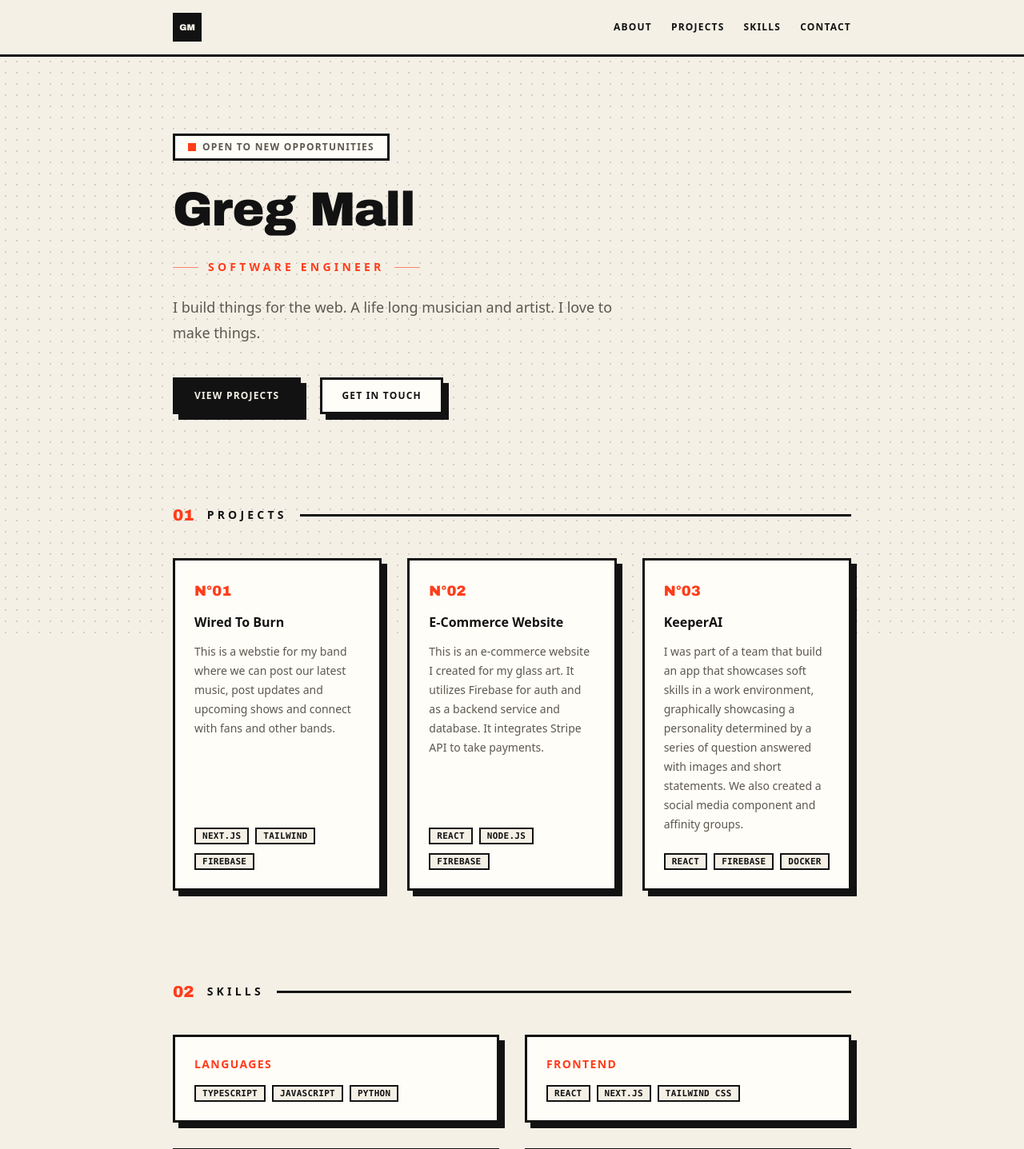
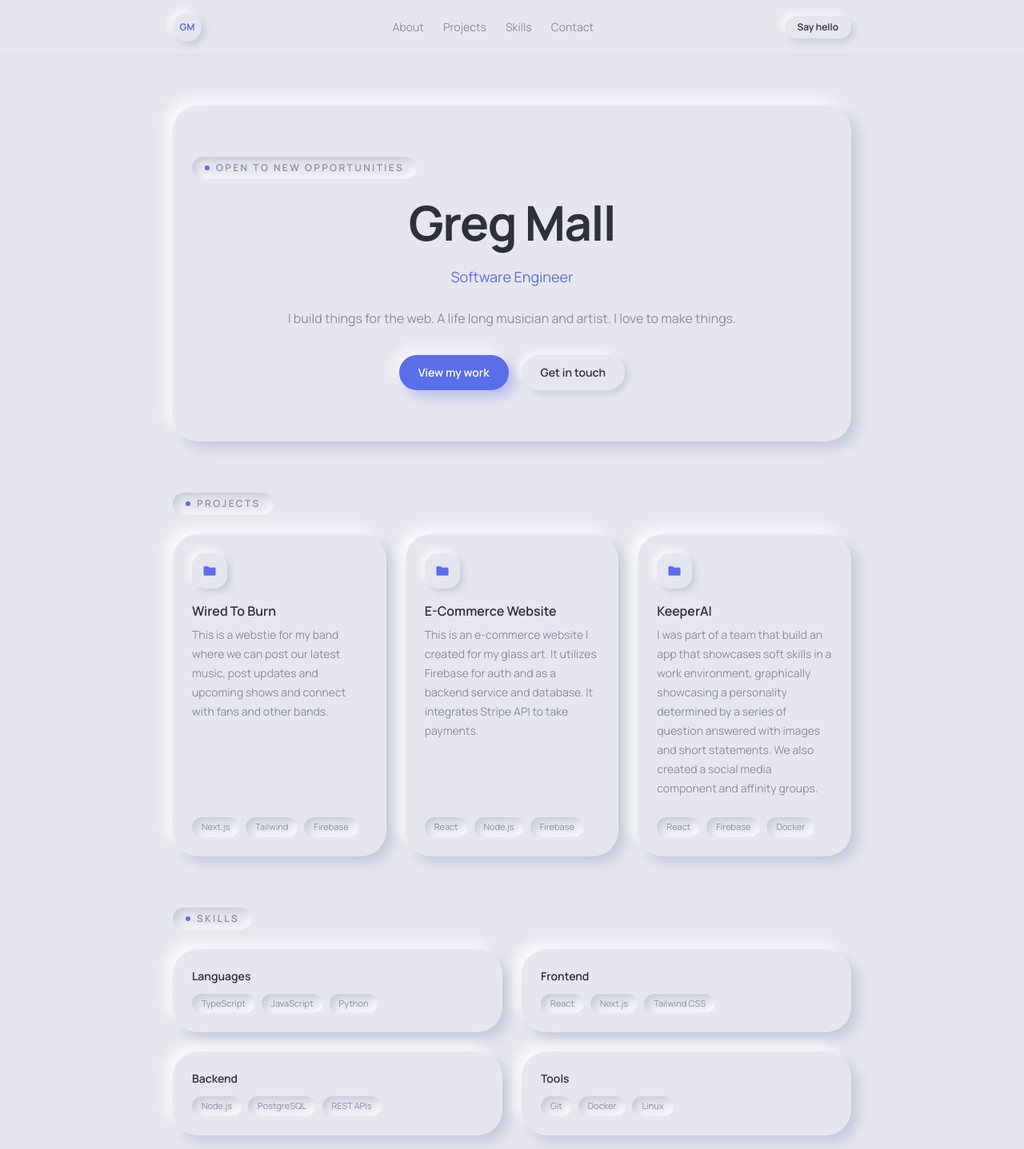
Before and after one commit to gregmall/new_portfolio, a Next.js app: page / in a window 1280 px wide. Shown: the top 1437 px of the page at 80% size. Built offline with nearby package versions, Linux system fonts and the light colour scheme.

Commit message:
new-look-16

```diff
--- a/app/functions.tsx
+++ b/app/functions.tsx
@@ -2,51 +2,7 @@
 
 import { useState, useEffect } from "react";
 
-export function Rule({ className = "" }: { className?: string }) {
-  return <span className={`h-0.75 flex-1 bg-foreground ${className}`} />;
-}
-
-export function SectionHeading({
-  index,
-  children,
-}: {
-  index: string;
-  children: React.ReactNode;
-}) {
-  return (
-    <h2 className="flex items-center gap-4">
-      <span className="font-display text-xl text-accent">{index}</span>
-      <span className="text-sm font-bold uppercase tracking-[0.3em] text-foreground">
-        {children}
-      </span>
-      <Rule />
-    </h2>
-  );
-}
-
-export function Panel({
-  children,
-  className = "",
-}: {
-  children: React.ReactNode;
-  className?: string;
-}) {
-  return (
-    <div className={`brutal-border brutal-shadow bg-card ${className}`}>
-      {children}
-    </div>
-  );
-}
-
-export function Tag({ children }: { children: React.ReactNode }) {
-  return (
-    <span className="border-2 border-foreground bg-background px-2 py-0.5 font-mono text-[11px] font-bold uppercase tracking-wide text-foreground">
-      {children}
-    </span>
-  );
-}
-
-export function PrintDate() {
+export function LastUpdated() {
   const [date, setDate] = useState<string | null>(null);
 
   useEffect(() => {
@@ -57,5 +13,69 @@ export function PrintDate() {
     getDate();
   }, []);
 
-  return <span>Printed {date ?? "--.--.--"}</span>;
+  return <span>Updated {date ?? "--.--.--"}</span>;
 }
+
+export function SectionLabel({ children }: { children: React.ReactNode }) {
+  return (
+    <h2 className="inline-flex items-center gap-2 self-start rounded-full bg-card px-4 py-1.5 text-xs font-semibold uppercase tracking-[0.2em] text-muted neu-inset">
+      <span className="h-1.5 w-1.5 rounded-full bg-accent" />
+      {children}
+    </h2>
+  );
+}
+
+export function NeuCard({
+  children,
+  className = "",
+  as = "div",
+  href,
+  external = false,
+}: {
+  children: React.ReactNode;
+  className?: string;
+  as?: "div" | "a";
+  href?: string;
+  external?: boolean;
+}) {
+  const classes = `neu-raised neu-press flex flex-col rounded-[2rem] bg-card ${className}`;
+
+  if (as === "a" && href) {
+    return (
+      <a
+        href={href}
+        target={external ? "_blank" : undefined}
+        rel={external ? "noopener noreferrer" : undefined}
+        className={classes}
+      >
+        {children}
+      </a>
+    );
+  }
+
+  return <div className={classes}>{children}</div>;
+}
+
+export function NeuIconTile({
+  className = "",
+  children,
+}: {
+  className?: string;
+  children: React.ReactNode;
+}) {
+  return (
+    <div
+      className={`neu-raised-sm flex shrink-0 items-center justify-center rounded-2xl bg-card text-accent ${className}`}
+    >
+      {children}
+    </div>
+  );
+}
+
+export function Chip({ children }: { children: React.ReactNode }) {
+  return (
+    <span className="neu-inset rounded-full bg-card px-3 py-1 text-[11px] font-medium text-muted">
+      {children}
+    </span>
+  );
+}
--- a/app/globals.css
+++ b/app/globals.css
@@ -1,13 +1,13 @@
 @import "tailwindcss";
 
 :root {
-  --background: #f4f0e6;
-  --foreground: #121212;
-  --muted: #5c584f;
-  --accent: #ff3d1a;
-  --accent-2: #ffcc00;
-  --card: #fffdf8;
-  --border: #121212;
+  --background: #e6e7ee;
+  --foreground: #2e3138;
+  --muted: #868da3;
+  --accent: #5b6eea;
+  --accent-2: #ff8a65;
+  --card: #e6e7ee;
+  --border: rgba(46, 49, 56, 0.06);
 }
 
 @theme inline {
@@ -18,50 +18,52 @@
   --color-accent-2: var(--accent-2);
   --color-card: var(--card);
   --color-border: var(--border);
-  --font-sans: ui-sans-serif, system-ui, sans-serif;
-  --font-display: var(--font-archivo-black);
+  --font-sans: var(--font-manrope), ui-sans-serif, system-ui, sans-serif;
 }
 
 body {
   background-color: var(--background);
   color: var(--foreground);
-  font-family: ui-sans-serif, system-ui, sans-serif;
-  position: relative;
+  font-family: var(--font-manrope), ui-sans-serif, system-ui, sans-serif;
 }
 
-body::before {
-  content: "";
-  position: fixed;
-  inset: 0;
-  z-index: -1;
-  pointer-events: none;
-  background-image: radial-gradient(
-    color-mix(in srgb, var(--foreground) 15%, transparent) 1px,
-    transparent 1px
-  );
-  background-size: 14px 14px;
+.neu-raised {
+  box-shadow:
+    8px 8px 16px rgba(163, 177, 198, 0.55),
+    -8px -8px 16px rgba(255, 255, 255, 0.85);
 }
 
-.brutal-border {
-  border: 3px solid var(--foreground);
+.neu-raised-sm {
+  box-shadow:
+    4px 4px 8px rgba(163, 177, 198, 0.5),
+    -4px -4px 8px rgba(255, 255, 255, 0.8);
 }
 
-.brutal-shadow {
-  box-shadow: 7px 7px 0 0 var(--foreground);
+.neu-inset {
+  box-shadow:
+    inset 4px 4px 8px rgba(163, 177, 198, 0.5),
+    inset -4px -4px 8px rgba(255, 255, 255, 0.8);
 }
 
-.brutal-press {
-  transition:
-    transform 120ms ease-out,
-    box-shadow 120ms ease-out;
+.neu-raised-accent {
+  box-shadow:
+    8px 8px 16px rgba(91, 110, 234, 0.35),
+    -8px -8px 16px rgba(255, 255, 255, 0.7);
 }
 
-.brutal-press:hover {
-  transform: translate(3px, 3px);
-  box-shadow: 4px 4px 0 0 var(--foreground);
+.neu-press {
+  transition:
+    box-shadow 200ms ease,
+    transform 200ms ease;
 }
 
-.brutal-press:active {
-  transform: translate(7px, 7px);
-  box-shadow: 0 0 0 0 var(--foreground);
+.neu-press:hover {
+  transform: translateY(-2px);
 }
+
+.neu-press:active {
+  transform: translateY(0);
+  box-shadow:
+    inset 4px 4px 8px rgba(163, 177, 198, 0.5),
+    inset -4px -4px 8px rgba(255, 255, 255, 0.8);
+}
--- a/app/layout.tsx
+++ b/app/layout.tsx
@@ -1,11 +1,11 @@
 import type { Metadata } from "next";
-import { Archivo_Black } from "next/font/google";
+import { Manrope } from "next/font/google";
 import "./globals.css";
 
-const archivoBlack = Archivo_Black({
-  variable: "--font-archivo-black",
+const manrope = Manrope({
+  variable: "--font-manrope",
   subsets: ["latin"],
-  weight: "400",
+  weight: ["400", "600", "700"],
 });
 
 export const metadata: Metadata = {
@@ -21,7 +21,7 @@ export default function RootLayout({
   return (
     <html
       lang="en"
-      className={`${archivoBlack.variable} h-full antialiased scroll-smooth`}
+      className={`${manrope.variable} h-full antialiased scroll-smooth`}
     >
       <body className="min-h-full flex flex-col bg-background text-foreground">
         {children}
--- a/app/page.tsx
+++ b/app/page.tsx
@@ -1,7 +1,7 @@
 "use client";
 
 import { Link as ScrollLink, Element } from "react-scroll";
-import { Panel, PrintDate, SectionHeading, Tag } from "./functions";
+import { Chip, LastUpdated, NeuCard, NeuIconTile, SectionLabel } from "./functions";
 
 const projects = [
   {
@@ -77,21 +77,27 @@ const navLinks = [
   { label: "Contact", to: "contact" },
 ];
 
+const projectIcon = (
+  <svg viewBox="0 0 24 24" fill="currentColor" className="h-5 w-5">
+    <path d="M3 6.5A1.5 1.5 0 0 1 4.5 5h4.6c.4 0 .8.2 1.1.5L11.6 7H19.5A1.5 1.5 0 0 1 21 8.5v9A1.5 1.5 0 0 1 19.5 19h-15A1.5 1.5 0 0 1 3 17.5v-11Z" />
+  </svg>
+);
+
 export default function Home() {
   return (
-    <div className="flex flex-1 flex-col">
-      <header className="sticky top-0 z-10 border-b-3 border-foreground bg-background">
+    <div className="flex flex-1 flex-col bg-background">
+      <header className="sticky top-0 z-10 bg-background shadow-[0_1px_0_rgba(46,49,56,0.06)]">
         <nav className="mx-auto flex w-full max-w-4xl flex-wrap items-center justify-between gap-x-6 gap-y-2 px-6 py-4">
           <ScrollLink
             to="about"
             smooth
             duration={400}
             offset={-72}
-            className="brutal-border flex h-9 w-9 cursor-pointer items-center justify-center bg-foreground font-display text-[11px] text-background"
+            className="neu-raised-sm flex h-9 w-9 cursor-pointer items-center justify-center rounded-full bg-card text-xs font-bold text-accent"
           >
             GM
           </ScrollLink>
-          <ul className="flex gap-6 text-xs font-bold uppercase tracking-widest text-foreground">
+          <ul className="flex gap-6 text-sm font-medium text-muted">
             {navLinks.map((link) => (
               <li key={link.to}>
                 <ScrollLink
@@ -99,165 +105,158 @@ export default function Home() {
                   smooth
                   duration={400}
                   offset={-72}
-                  className="cursor-pointer border-b-2 border-transparent pb-0.5 transition-colors hover:border-accent hover:text-accent"
+                  className="cursor-pointer transition-colors hover:text-foreground"
                 >
                   {link.label}
                 </ScrollLink>
               </li>
             ))}
           </ul>
+          <ScrollLink
+            to="contact"
+            smooth
+            duration={400}
+            offset={-72}
+            className="neu-raised-sm neu-press cursor-pointer rounded-full bg-card px-4 py-1.5 text-xs font-semibold text-foreground"
+          >
+            Say hello
+          </ScrollLink>
         </nav>
       </header>
 
-      <main className="mx-auto flex w-full max-w-4xl flex-1 flex-col gap-28 px-6 py-24">
+      <main className="mx-auto flex w-full max-w-4xl flex-1 flex-col gap-16 px-6 py-16">
         <Element name="about">
-          <section className="flex flex-col items-start gap-6">
-            <span className="brutal-border inline-flex items-center gap-2 bg-card px-4 py-1.5 text-xs font-bold uppercase tracking-widest text-muted">
-              <span className="h-2.5 w-2.5 bg-accent" />
-              Open to new opportunities
-            </span>
-
-            <h1 className="font-display text-4xl leading-tight tracking-tight text-foreground sm:text-6xl">
+          <NeuCard className="items-center gap-6 px-6 py-16 text-center">
+            <SectionLabel>Open to new opportunities</SectionLabel>
+            <h1 className="text-4xl font-bold tracking-tight text-foreground sm:text-6xl">
               Greg Mall
             </h1>
-            <p className="flex items-center gap-3 text-sm font-bold uppercase tracking-[0.3em] text-accent">
-              <span className="h-px w-8 bg-accent/60" />
+            <p className="text-lg font-medium text-accent">
               Software Engineer
-              <span className="h-px w-8 bg-accent/60" />
             </p>
-            <p className="max-w-xl text-lg leading-8 text-muted">
+            <p className="max-w-xl leading-7 text-muted">
               I build things for the web. A life long musician and artist. I
               love to make things.
             </p>
-            <div className="flex gap-6 pt-4 text-xs font-bold uppercase tracking-widest">
+            <div className="flex flex-wrap items-center justify-center gap-4 pt-2">
               <ScrollLink
                 to="projects"
                 smooth
                 duration={400}
                 offset={-72}
-                className="brutal-border brutal-shadow brutal-press cursor-pointer bg-foreground px-6 py-3 text-background"
+                className="neu-raised-accent neu-press cursor-pointer rounded-full bg-accent px-6 py-3 text-sm font-semibold text-white"
               >
-                View Projects
+                View my work
               </ScrollLink>
               <ScrollLink
                 to="contact"
                 smooth
                 duration={400}
                 offset={-72}
-                className="brutal-border brutal-shadow brutal-press cursor-pointer bg-card px-6 py-3 text-foreground"
+                className="neu-raised-sm neu-press cursor-pointer rounded-full bg-card px-6 py-3 text-sm font-semibold text-foreground"
               >
                 Get in touch
               </ScrollLink>
             </div>
-          </section>
+          </NeuCard>
         </Element>
 
         <Element name="projects">
-          <section className="flex flex-col gap-10">
-            <SectionHeading index="01">Projects</SectionHeading>
-            <div className="grid gap-8 sm:grid-cols-2 lg:grid-cols-3">
-              {projects.map((project, i) => (
-                <a
+          <section className="flex flex-col gap-6">
+            <SectionLabel>Projects</SectionLabel>
+            <div className="grid gap-6 sm:grid-cols-2 lg:grid-cols-3">
+              {projects.map((project) => (
+                <NeuCard
                   key={project.name}
+                  as="a"
                   href={project.href}
-                  target="_blank"
-                  rel="noopener noreferrer"
+                  external
+                  className="gap-4 p-6"
                 >
-                  <Panel className="brutal-press flex h-full flex-col gap-3 p-6">
-                    <span className="font-display text-lg text-accent">
-                      N&deg;{String(i + 1).padStart(2, "0")}
-                    </span>
-                    <h3 className="text-base font-bold leading-relaxed text-foreground">
+                  <NeuIconTile className="h-11 w-11">
+                    {projectIcon}
+                  </NeuIconTile>
+                  <div>
+                    <h3 className="text-base font-semibold text-foreground">
                       {project.name}
                     </h3>
-                    <p className="text-sm leading-6 text-muted">
+                    <p className="mt-1.5 text-sm leading-6 text-muted">
                       {project.description}
                     </p>
-                    <ul className="mt-auto flex flex-wrap gap-2 pt-2">
+                  </div>
+                  <div className="mt-auto flex flex-wrap gap-2 pt-2">
                     {project.tech.map((tech) => (
-                        <li key={tech}>
-                          <Tag>{tech}</Tag>
-                        </li>
+                      <Chip key={tech}>{tech}</Chip>
                     ))}
-                    </ul>
-                  </Panel>
-                </a>
+                  </div>
+                </NeuCard>
               ))}
             </div>
           </section>
         </Element>
 
         <Element name="skills">
-          <section className="flex flex-col gap-10">
-            <SectionHeading index="02">Skills</SectionHeading>
-            <div className="grid gap-8 sm:grid-cols-2">
+          <section className="flex flex-col gap-6">
+            <SectionLabel>Skills</SectionLabel>
+            <div className="grid gap-6 sm:grid-cols-2">
               {skills.map((group) => (
-                <Panel key={group.category} className="flex flex-col gap-3 p-6">
-                  <h3 className="text-sm font-bold uppercase tracking-widest text-accent">
+                <NeuCard key={group.category} className="gap-3 p-6">
+                  <h3 className="text-sm font-semibold text-foreground">
                     {group.category}
                   </h3>
-                  <ul className="flex flex-wrap gap-2">
+                  <div className="flex flex-wrap gap-2">
                     {group.items.map((item) => (
-                      <li key={item}>
-                        <Tag>{item}</Tag>
-                      </li>
+                      <Chip key={item}>{item}</Chip>
                     ))}
-                  </ul>
-                </Panel>
+                  </div>
+                </NeuCard>
               ))}
             </div>
           </section>
         </Element>
 
         <Element name="contact">
-          <section className="flex flex-col items-center gap-6 text-center">
-            <SectionHeading index="03">Contact</SectionHeading>
-            <Panel className="flex w-full flex-col items-center gap-6 p-10">
-              <h2 className="font-display text-lg tracking-tight sm:text-xl">
-                Let&apos;s talk
-              </h2>
-              <p className="max-w-xl leading-7 text-muted">
+          <section className="flex flex-col gap-6">
+            <SectionLabel>Contact</SectionLabel>
+            <NeuCard className="items-center gap-8 px-6 py-14 text-center">
+              <p className="max-w-sm leading-6 text-muted">
                 Open to new opportunities and interesting projects. Reach out
                 through any of the links below.
               </p>
-              <ul className="flex gap-4">
+              <div className="flex gap-6">
                 {socials.map((social) => (
-                  <li key={social.label}>
                   <a
+                    key={social.label}
                     href={social.href}
                     target={
-                        social.href.startsWith("mailto:")
-                          ? undefined
-                          : "_blank"
+                      social.href.startsWith("mailto:") ? undefined : "_blank"
                     }
                     rel="noopener noreferrer"
-                      aria-label={social.label}
-                      className="brutal-border brutal-press flex h-11 w-11 items-center justify-center bg-card text-foreground transition-colors hover:bg-foreground hover:text-background"
+                    className="flex flex-col items-center gap-2"
                   >
+                    <NeuIconTile className="neu-press h-14 w-14 rounded-full">
                       <svg
                         viewBox="0 0 24 24"
                         fill="none"
                         stroke="currentColor"
                         strokeWidth="1.5"
-                        className="h-5 w-5"
+                        className="h-6 w-6"
                       >
                         {social.icon}
                       </svg>
+                    </NeuIconTile>
+                    <span className="text-xs text-muted">{social.label}</span>
                   </a>
-                  </li>
                 ))}
-              </ul>
-            </Panel>
+              </div>
+            </NeuCard>
           </section>
         </Element>
+
+        <footer className="py-6 text-center text-xs text-muted">
+          Greg Mall. Software Engineer. <LastUpdated />
+        </footer>
       </main>
-
-      <footer className="flex flex-col items-center gap-1 border-t-3 border-foreground bg-foreground px-6 py-8 text-center text-xs font-bold uppercase tracking-widest text-background">
-        <span>Greg Mall &mdash; Software Engineer</span>
-        <span className="text-background/60">
-          <PrintDate />
-        </span>
-      </footer>
     </div>
   );
 }
```
Lines whose indentation alone changed are shown as unchanged.
